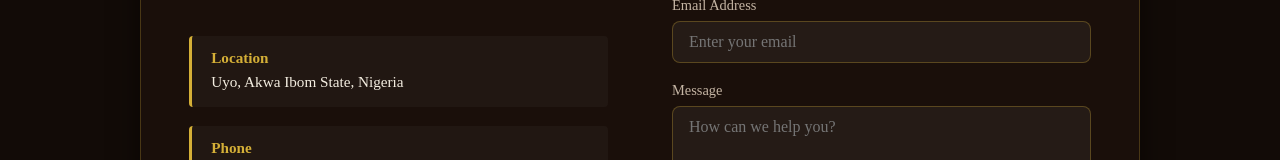
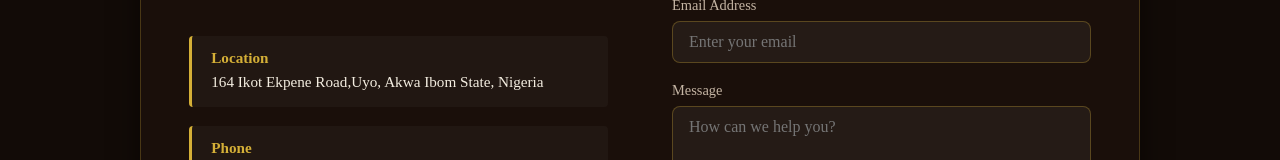
Before and after one commit to bayoaro-tech/Sabino, a React (Vite) app in the folder sabino/: page /contact in a window 1280 px wide. Shown: the part 361-521 px from the top of the page. Built offline with nearby package versions, Linux system fonts and the light colour scheme.

Commit message:
worked on the address

```diff
--- a/sabino/src/pages/Contact.jsx
+++ b/sabino/src/pages/Contact.jsx
@@ -24,7 +24,7 @@ function Contact() {
                     <div className="contact-details-box">
                         <div className="detail-item">
                             <h4>Location</h4>
-                            <p>Uyo, Akwa Ibom State, Nigeria</p>
+                            <p>164 Ikot Ekpene Road,Uyo, Akwa Ibom State, Nigeria</p>
                         </div>
                         <div className="detail-item">
                             <h4>Phone</h4>
```
